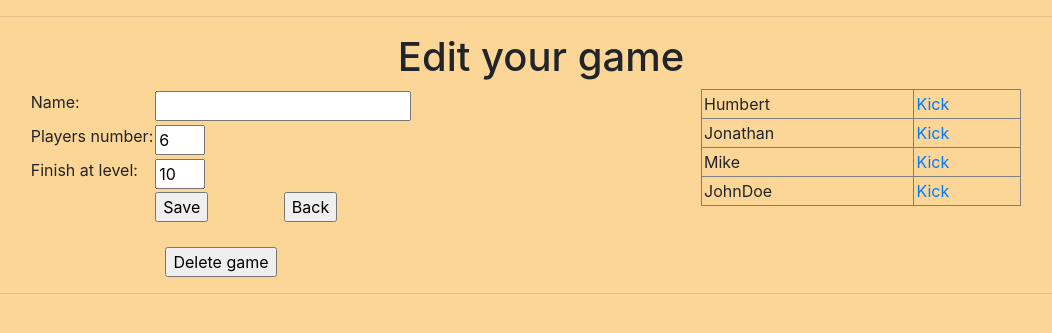
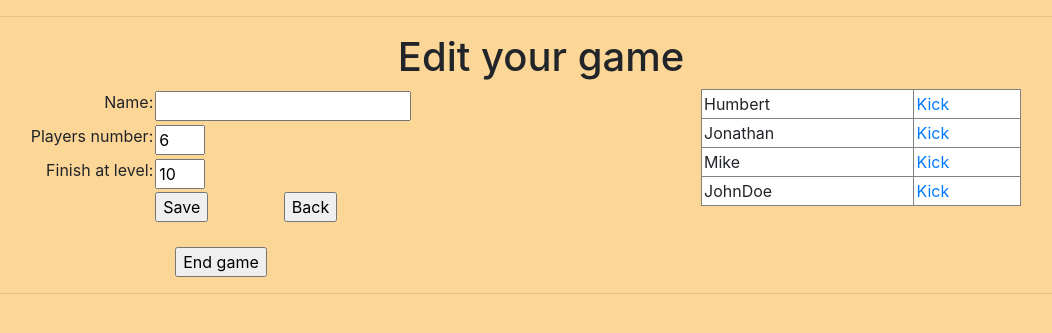
Before and after one commit to Code-Poets/praktyki-2018, a Django app: template games/templates/games/game_edit.html in a window 1280 px wide. Shown: the part 48-381 px from the top of the page, without its empty margins (99-1151 px from the left). Run offline with Django 3.2, Linux system fonts and the light colour scheme; the template is opened without the code that fills it: values that come from a table or form of the project are taken from there, others are empty; data comes from the database, SQL or seed files in the repository; parts of the project's set-up code (start-up, migrations or seed data) failed here and were passed over; some libraries are stand-ins or nearby versions.

Commit message:
Fix typos in game_edit.html

```diff
--- a/games/templates/games/game_edit.html
+++ b/games/templates/games/game_edit.html
@@ -20,9 +20,8 @@
             <table align="center">
                 {% for field in form %}
                     <tr>
-                <td>{{ field.label_tag }}</td>
+                        <td align="right">{{ field.label_tag }}</td>
                         <td colspan="2">{{ field }}</td>
-
                     </tr>
                     <tr>
                         {% if field.help_text %}
@@ -36,7 +35,6 @@
                             </tr>
                         {% endfor %}
                     </tr>
-
                 {% endfor %}
                 <tr>
                     <td> </td>
@@ -51,31 +49,6 @@
 
         </form>
 
-
-<!--
- <script type="text/javascript">
-    $(function () {
-        $("#dialog").dialog ({
-            modal: true,
-            buttons : {
-                "Yes" : function ()
-                {
-                    window.location.href = "{% url 'games:end_game' game.id%}";
-                },
-                "No" : function ()
-                {
-
-                }
-            }
-        }).prev().find(".ui-dialog-titlebar-close").hide ();
-    });
-</script>
-<br />
-<input type="button" id="dialog" value="Delete game" />
-<div id="dialog" title="Wait1">
-    Are you sure?
-</div>
--->
         <script type="text/javascript">
             $(function () {
                 $("#dialog").dialog ({
@@ -100,10 +73,10 @@
         </script>
         <br />
 
-<input type="button" id="DialogShow" value="Delete game" />
+        <input type="button" id="DialogShow" value="End game" />
 
         <div id="dialog" title="Are you sure?" align="center">
-    Do you want to delete <b> {{ game.name }} </b> <br />
+            Do you want to end <b> {{ game.name }} </b> <br />
             and save all gamers stats?
         </div>
 
@@ -111,10 +84,12 @@
 
     {% if game.gamers.count > 0 %}
         <div id="second">
-        <table width="50%" height="100%" border="1" cellpadding="2" cellspacing="1">
+            <table width="50%" height="100%" border="1" cellpadding="2" cellspacing="1" bgcolor="white">
                 {% for gamer in game.gamers.all %}
-            <tr><td>{{ gamer.nick }}</td>
-            <td><a href="{% url 'games:kick_gamer' gamer.id%}">Kick</a></td></tr>
+                <tr>
+                    <td>{{ gamer.nick }}</td>
+                    <td><a href="{% url 'games:kick_gamer' gamer.id%}">Kick</a></td>
+                </tr>
                 {% endfor %}
             </table>
         </div>
```
Lines whose indentation alone changed are shown as unchanged.
